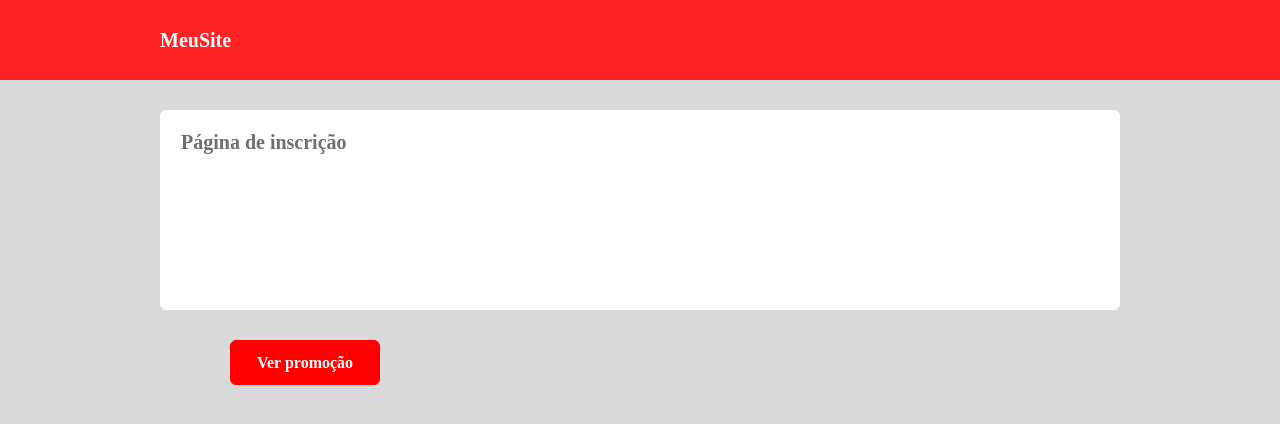
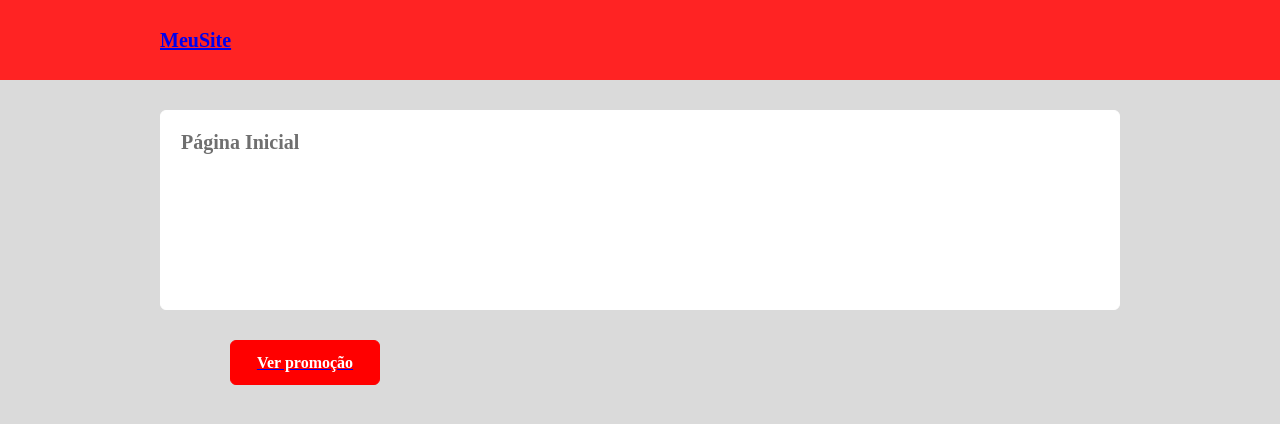
Before and after one commit to Caelest1s/routes-manipulation, a React (Vite) app: page /initial in a window 1280 px wide. Shown: the top 424 px of the page. Built offline with nearby package versions, Linux system fonts and the light colour scheme.

Commit message:
Navigate routes

```diff
--- a/package.json
+++ b/package.json
@@ -10,8 +10,10 @@
     "preview": "vite preview"
   },
   "dependencies": {
+    "@types/react-router-dom": "5.3.3",
     "react": "^18.2.0",
-    "react-dom": "^18.2.0"
+    "react-dom": "^18.2.0",
+    "react-router-dom": "6.4.1"
   },
   "devDependencies": {
     "@types/react": "^18.2.66",
--- a/src/App.tsx
+++ b/src/App.tsx
@@ -1,10 +1,26 @@
-import PageSignUp from "./routes/PageSignUp";
+import { BrowserRouter, Navigate, Route, Routes } from "react-router-dom";
+import ClientHome from "./routes/ClientHome";
+import PageInitial from "./routes/ClientHome/PageInitial";
+import PagePromotion from "./routes/ClientHome/PagePromotion";
+import PageSignUp from "./routes/ClientHome/PageSignUp";
 
 export default function App() {
 
   return (
     <>
-      <PageSignUp />
+      <BrowserRouter>
+        <Routes>
+          <Route path="/" element={<ClientHome />} >
+            <Route index element={<PageInitial />} />
+            <Route path="initial" element={<PageInitial />} />
+            <Route path="promotion" element={<PagePromotion />} />
+            <Route path="signup" element={<PageSignUp />} />
+          </Route>
+
+          <Route path="*" element={<Navigate to="/" />} />
+
+        </Routes>
+      </BrowserRouter>
     </>
   )
 }
--- a/src/components/Header/index.tsx
+++ b/src/components/Header/index.tsx
@@ -1,10 +1,13 @@
+import { Link } from 'react-router-dom';
 import './style.css';
 
 export default function Header() {
     return (
         <header>
             <nav>
-                <h1>MeuSite</h1>
+                <Link to="/">
+                    <h1>MeuSite</h1>
+                </Link>
             </nav>
         </header>
     );
--- /dev/null
+++ b/src/routes/ClientHome/PageInitial/index.tsx
@@ -0,0 +1,14 @@
+import { Link } from "react-router-dom";
+import ButtonPrimary from "../../../components/ButtonPrimary";
+import ElementField from "../../../components/ElementField";
+
+export default function PageInitial() {
+    return (
+        <>
+            <ElementField text={"Página Inicial"} />
+            <Link to="/promotion">
+                <ButtonPrimary text={"Ver promoção"} />
+            </Link>
+        </>
+    );
+}
--- /dev/null
+++ b/src/routes/ClientHome/PagePromotion/index.tsx
@@ -0,0 +1,14 @@
+import { Link } from "react-router-dom";
+import ButtonPrimary from "../../../components/ButtonPrimary";
+import ElementField from "../../../components/ElementField";
+
+export default function PagePromotion() {
+    return (
+        <>
+            <ElementField text={"Página de promoção"} />
+            <Link to="/signup">
+                <ButtonPrimary text={"Quero participar"} />
+            </Link>
+        </>
+    );
+}
--- /dev/null
+++ b/src/routes/ClientHome/PageSignUp/index.tsx
@@ -0,0 +1,14 @@
+import { Link } from "react-router-dom";
+import ButtonPrimary from "../../../components/ButtonPrimary";
+import ElementField from "../../../components/ElementField";
+
+export default function PageSignUp() {
+    return (
+        <>
+            <ElementField text={"Página de inscrição"} />
+            <Link to="/promotion">
+                <ButtonPrimary text={"Ver promoção"} />
+            </Link>
+        </>
+    );
+}
--- /dev/null
+++ b/src/routes/ClientHome/index.tsx
@@ -0,0 +1,11 @@
+import { Outlet } from "react-router-dom";
+import Header from "../../components/Header";
+
+export default function ClientHome() {
+    return (
+        <>
+            <Header />
+            <Outlet />
+        </>
+    );
+}
--- a/src/routes/PageSignUp/index.tsx
+++ /dev/null
@@ -1,13 +0,0 @@
-import ButtonPrimary from "../../components/ButtonPrimary";
-import ElementField from "../../components/ElementField";
-import Header from "../../components/Header";
-
-export default function PageSignUp() {
-    return (
-        <>
-            <Header />
-            <ElementField text={"Página de inscrição"}/>
-            <ButtonPrimary text={"Ver promoção"} />
-        </>
-    );
-}
```
Also changed, not shown: src/routes/PageInitial/index.tsx (deleted, +0 -13 lines), src/routes/PagePromotion/index.tsx (deleted, +0 -13 lines), 1 other file (tests, documents, lock files or other folders).
